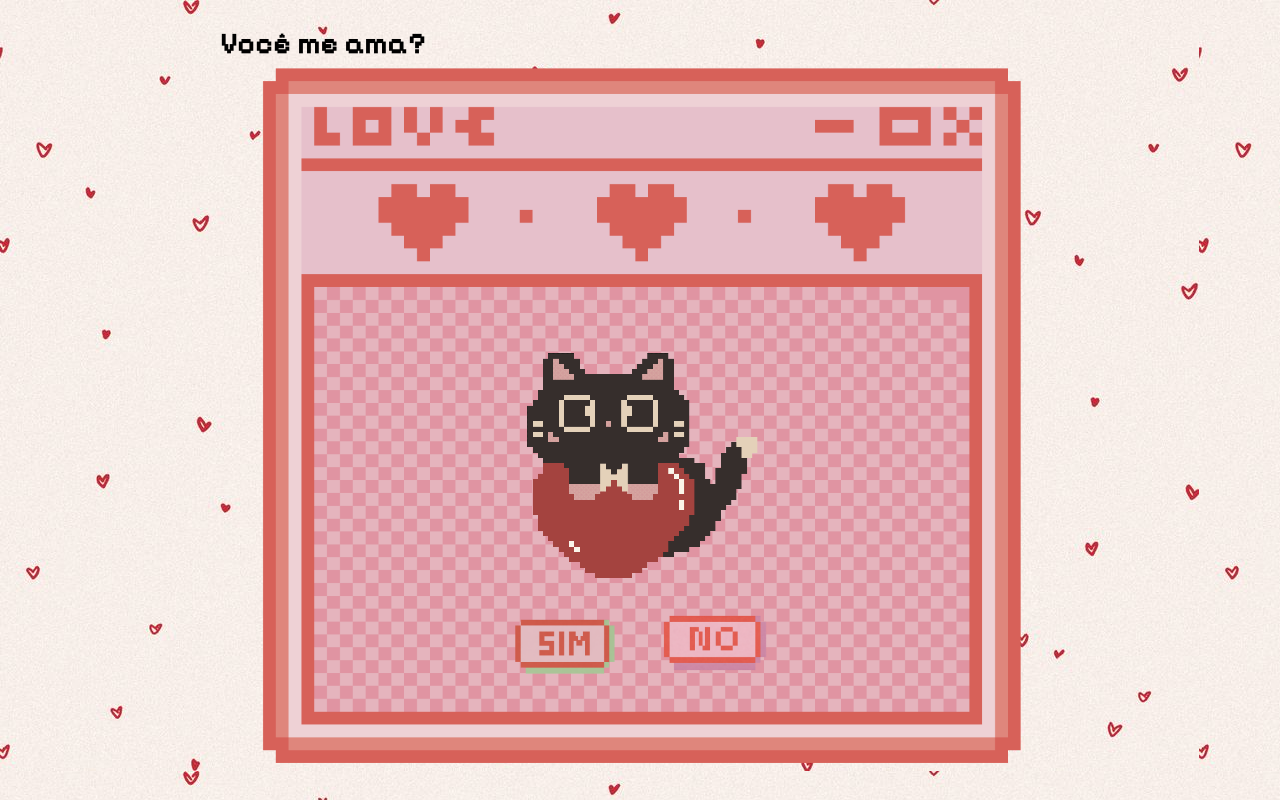
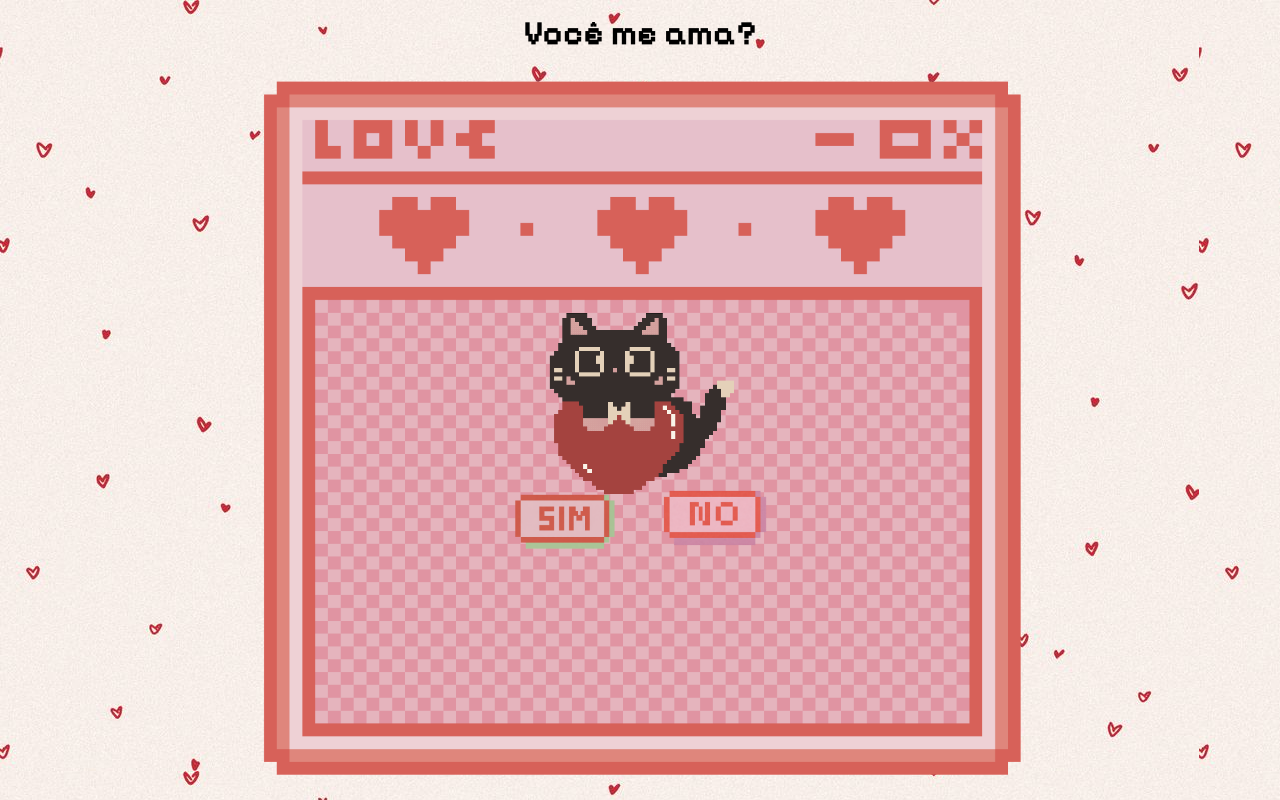
Before and after one commit to 1liich/pra-mikaelle, a plain HTML site: page index.html in a window 1280 px wide. Both pictures are taken after a click on the element "Abra a carta". Drawn offline with Linux system fonts and the light colour scheme; a web font is replaced by a local one.

Commit message:
Update style.css

```diff
--- a/style.css
+++ b/style.css
@@ -80,10 +80,14 @@ p {
 /* Cat */
 
 .cat {
-    width: 250px;
-    margin: 10px 0;
-    transition: width 0.4s ease;
+    position: absolute;
+    top: 32%; /* 🔽 desce um pouco */
+    left: 50%;
+    transform: translateX(-50%);
+    width: clamp(140px, 38vw, 200px);
 }
+
+
 
 .letter-window.final .cat {
     width: 180px;
@@ -128,12 +132,25 @@ display: inline-block;
     cursor: default;
 }
 
-.final-text{
-    font-size: 22px;
+.final-text {
+    font-size: clamp(16px, 4.5vw, 22px);
+    text-align: center;
+    max-width: 90%;
     line-height: 1.4;
+}
+
+
+#letter-title {
+    font-size: clamp(22px, 6vw, 34px);
     text-align: center;
-    display: inline-block;
-    padding: 10px 20px;
-    background-color: rgba(255,240,240,0.5);
-    border-radius: 12px;
+    max-width: 90%;
+    margin: 0;
 }
+
+
+.letter-wrapper {
+    display: flex;
+    flex-direction: column;
+    align-items: center;
+    gap: 20px;
+}
```
